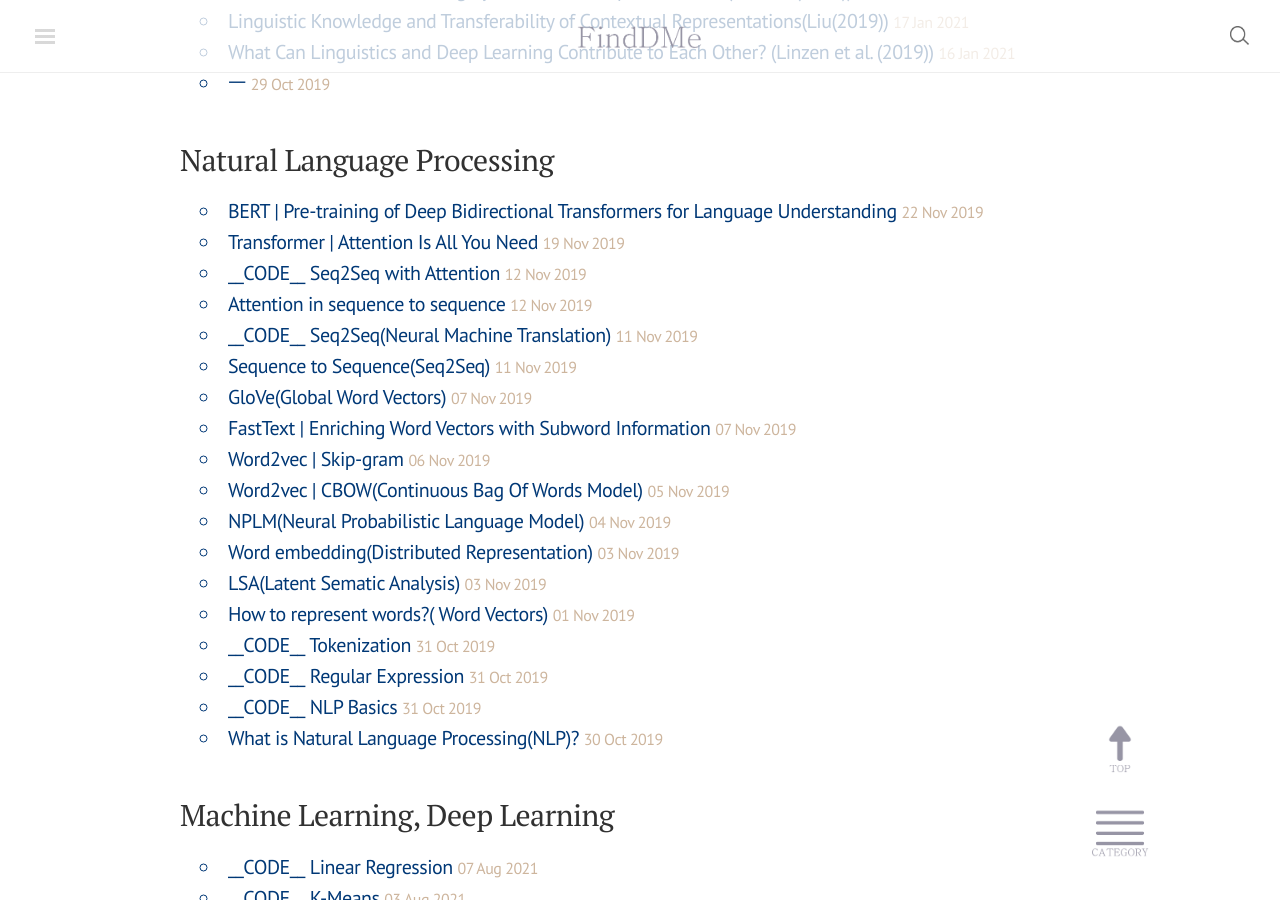
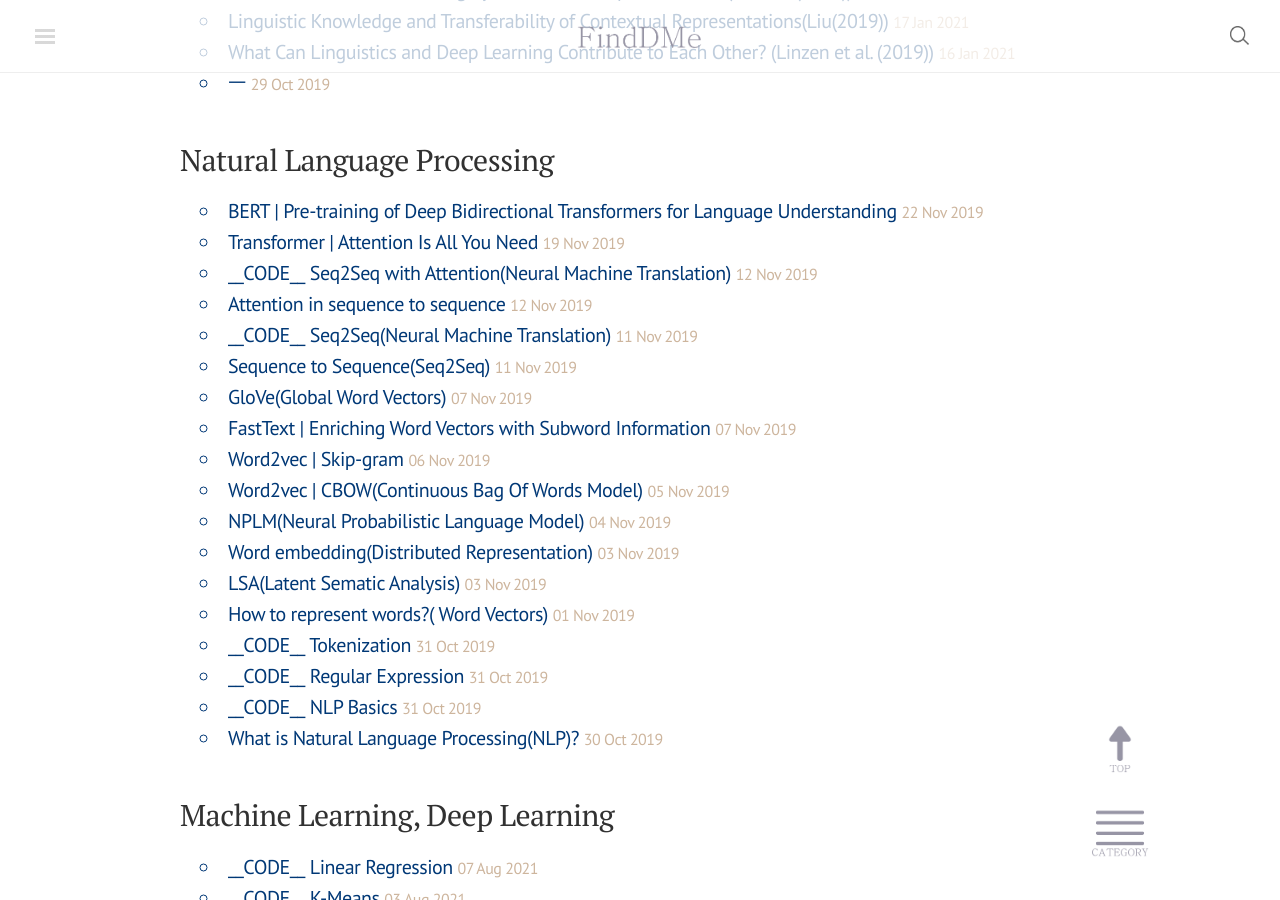
Before and after one commit to finddme/finddme.github.io, a Jekyll site: the page built from index.html, in a window 1280 px wide and 900 px high, scrolled down 779 px. Built offline with Jekyll 4.4.1, drawn with Linux system fonts in a browser that asks for light colours; nearby versions of some CDN libraries; comment, search, counter and statistics services are not loaded.

Commit message:
Update 2019-11-12-AttentionCode.md

```diff
--- a/_posts/2019-11-12-AttentionCode.md
+++ b/_posts/2019-11-12-AttentionCode.md
@@ -1,5 +1,5 @@
 ---
-title: "__CODE__ Seq2Seq with Attention"
+title: "__CODE__ Seq2Seq with Attention(Neural Machine Translation)"
 category: Natural Language Processing
 tag: NLP
 ---
```
